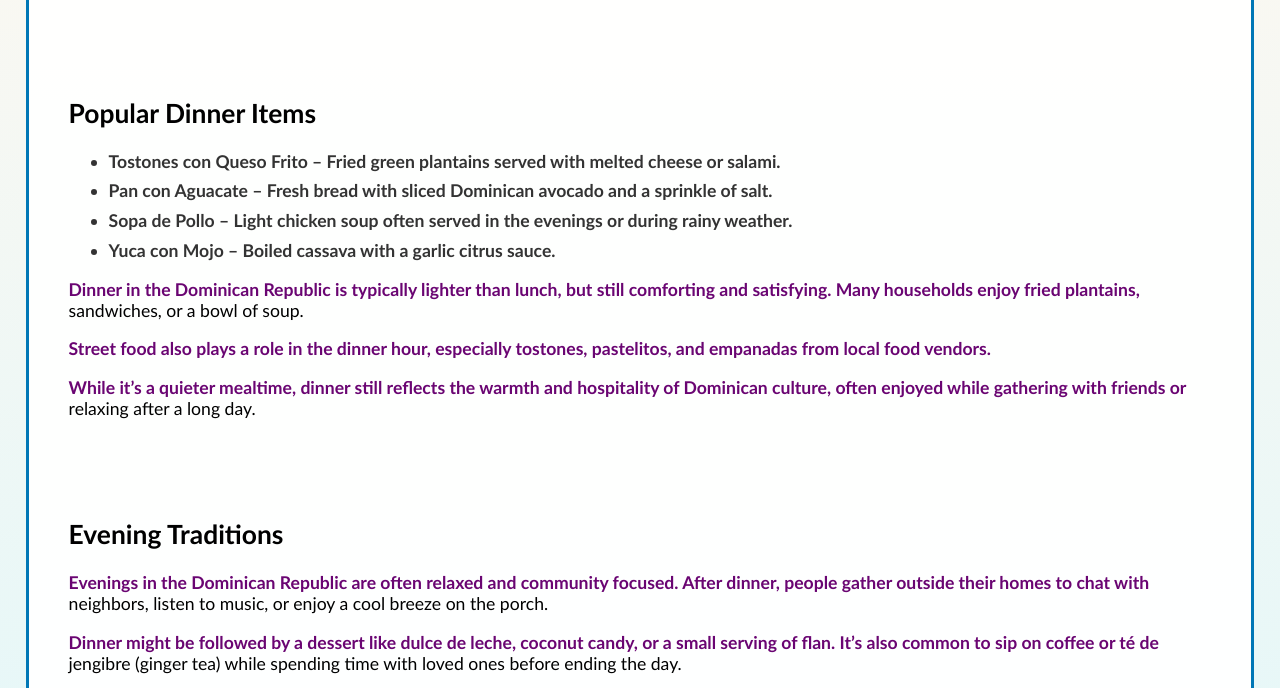
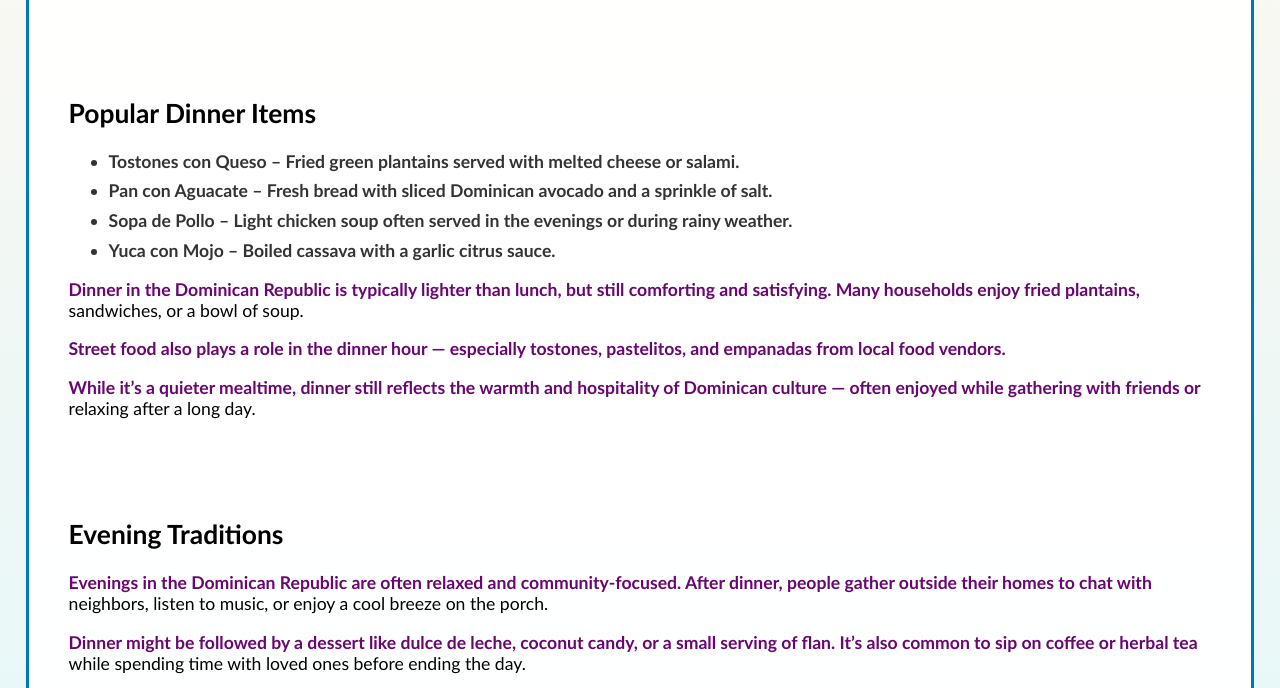
Before and after one commit to GilbertCollado/my-website, a plain HTML site: page dinner.html in a window 1280 px wide. Shown: the part 263-951 px from the top of the page. Drawn offline with Linux system fonts and the light colour scheme.

Commit message:
Update dinner.html

```diff
--- a/dinner.html
+++ b/dinner.html
@@ -5,6 +5,7 @@
   <meta charset="UTF-8" />
   <meta name="viewport" content="width=device-width, initial-scale=1.0" />
   <title>Dominican Dinner Dishes</title>
+  <link href="https://fonts.googleapis.com/css2?family=Merriweather&display=swap" rel="stylesheet">
   <link rel="stylesheet" href="styles.css" />
 </head>
 <body>
@@ -27,20 +28,20 @@
     <section>
       <h2>Popular Dinner Items</h2>
       <ul>
-        <li><strong>Tostones con Queso Frito</strong> – Fried green plantains served with melted cheese or salami.</li>
+        <li><strong>Tostones con Queso</strong> – Fried green plantains served with melted cheese or salami.</li>
         <li><strong>Pan con Aguacate</strong> – Fresh bread with sliced Dominican avocado and a sprinkle of salt.</li>
         <li><strong>Sopa de Pollo</strong> – Light chicken soup often served in the evenings or during rainy weather.</li>
         <li><strong>Yuca con Mojo</strong> – Boiled cassava with a garlic citrus sauce.</li>
       </ul>
       <p>Dinner in the Dominican Republic is typically lighter than lunch, but still comforting and satisfying. Many households enjoy fried plantains, sandwiches, or a bowl of soup.</p>
-      <p>Street food also plays a role in the dinner hour, especially tostones, pastelitos, and empanadas from local food vendors.</p>
-      <p>While it’s a quieter mealtime, dinner still reflects the warmth and hospitality of Dominican culture, often enjoyed while gathering with friends or relaxing after a long day.</p>
+      <p>Street food also plays a role in the dinner hour — especially tostones, pastelitos, and empanadas from local food vendors.</p>
+      <p>While it’s a quieter mealtime, dinner still reflects the warmth and hospitality of Dominican culture — often enjoyed while gathering with friends or relaxing after a long day.</p>
     </section>
 
     <section>
       <h2>Evening Traditions</h2>
-      <p>Evenings in the Dominican Republic are often relaxed and community focused. After dinner, people gather outside their homes to chat with neighbors, listen to music, or enjoy a cool breeze on the porch.</p>
-      <p>Dinner might be followed by a dessert like dulce de leche, coconut candy, or a small serving of flan. It’s also common to sip on coffee or té de jengibre (ginger tea) while spending time with loved ones before ending the day.</p>
+      <p>Evenings in the Dominican Republic are often relaxed and community-focused. After dinner, people gather outside their homes to chat with neighbors, listen to music, or enjoy a cool breeze on the porch.</p>
+      <p>Dinner might be followed by a dessert like dulce de leche, coconut candy, or a small serving of flan. It’s also common to sip on coffee or herbal tea while spending time with loved ones before ending the day.</p>
       <img src="images/dominican-evening.jpg" alt="Dominicans enjoying evening time" class="dish-image" />
     </section>
   </main>
```
